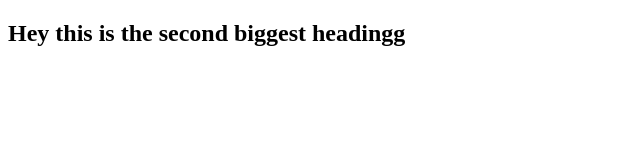
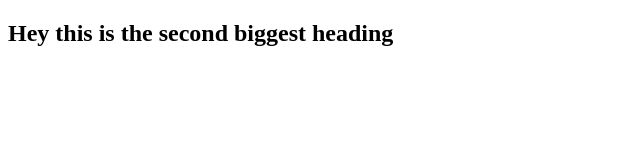
Before and after one commit to Manas2125/Gitprac, a plain HTML site: page Index.html in a window 1280 px wide. Shown: the full height of the page, 0-640 px from the left. Drawn offline with Linux system fonts and the light colour scheme.

Commit message:
Gretaest commit

```diff
--- a/Index.html
+++ b/Index.html
@@ -7,7 +7,7 @@
 </head>
 <body>
     <h2>
-        Hey this is the second biggest headingg
+        Hey this is the second biggest heading
 
     </h2>
 </body>
```
